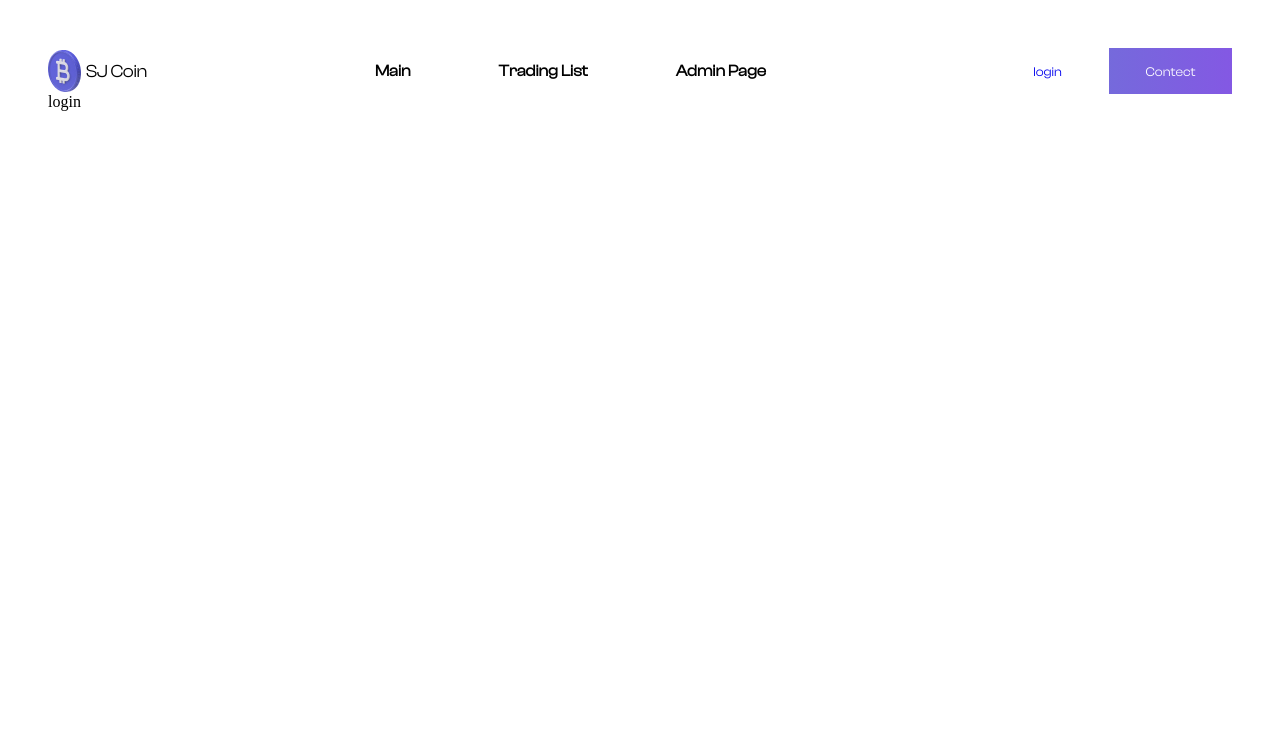
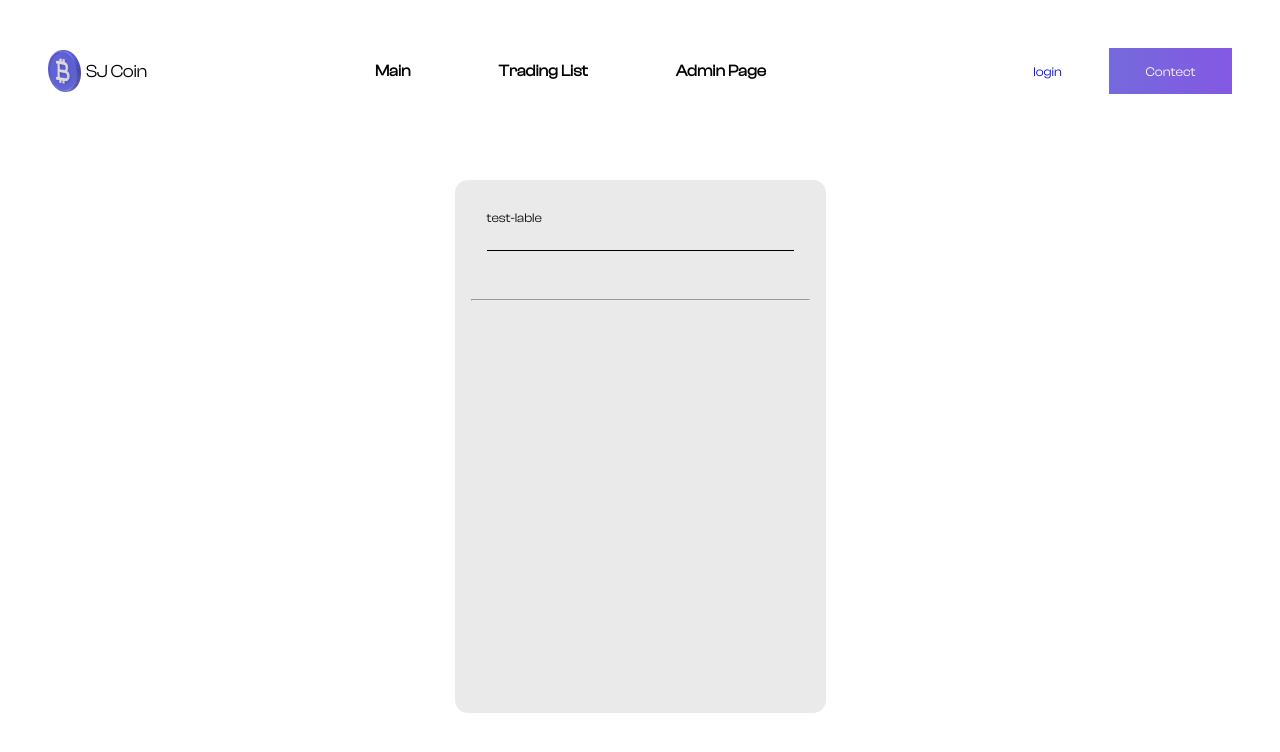
Before and after one commit to LeeSeungjae00/coin-front-end, a React (Create React App) app: page /login in a window 1280 px wide. Shown: the top 752 px of the page. Built offline with nearby package versions, Linux system fonts and the light colour scheme.

Commit message:
[UPDATE] login form 에 따른 디자인 변경

```diff
--- a/src/App.scss
+++ b/src/App.scss
@@ -3,8 +3,9 @@
   background-color: #fff;
   padding: 48px;
   margin: auto;
+  height: 100%;
+  box-sizing: border-box;
 }
-
 
 @font-face {
   font-family: "ClashDisplay-Bold";
@@ -17,22 +18,21 @@
   src: url("./fonts/ClashDisplay-Medium.ttf");
 }
 
-
 @font-face {
   font-family: "ClashDisplay-Regular";
   src: url("./fonts/ClashDisplay-Regular.ttf");
 }
 
-.colFlex{
+.colFlex {
   display: flex;
   flex-direction: column;
 }
 
-.rowFlex{
+.rowFlex {
   display: flex;
   flex-direction: row;
 }
 
-.center{
+.center {
   align-items: center;
 }
--- a/src/components/login/login.module.scss
+++ b/src/components/login/login.module.scss
@@ -0,0 +1,21 @@
+@import "../../common/common.scss";
+
+.login {
+  width: 100%;
+  height: 100%;
+  display: flex;
+  justify-content: center;
+  align-items: center;
+
+  hr {
+    margin: 1rem;
+  }
+}
+
+.loginForm {
+  font-family: ClashDisplay-Regular;
+  width: 371px;
+  height: 533px;
+  background: rgba(217, 217, 217, 0.56);
+  border-radius: 13px;
+}
--- a/src/components/login/login.tsx
+++ b/src/components/login/login.tsx
@@ -1,5 +1,14 @@
 import React from "react";
+import Input from "../common/input";
+import styles from "./login.module.scss";
 
 export default function Login() {
-  return <div>login</div>;
+  return (
+    <div className={styles.login}>
+      <form className={styles.loginForm}>
+        <Input></Input>
+        <hr />
+      </form>
+    </div>
+  );
 }
```
